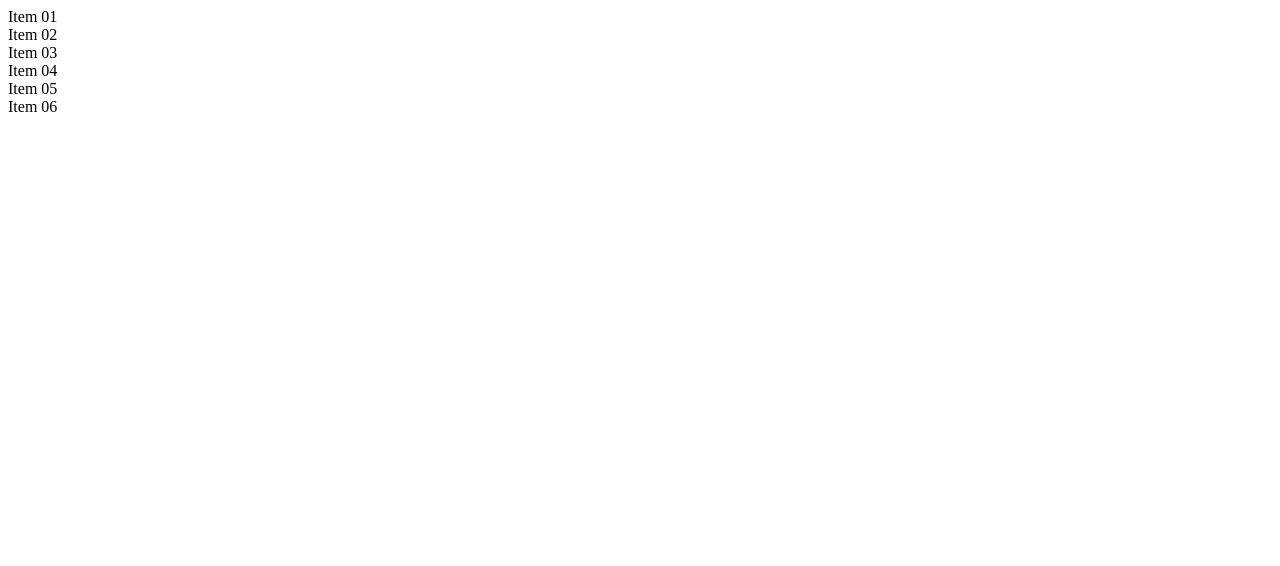
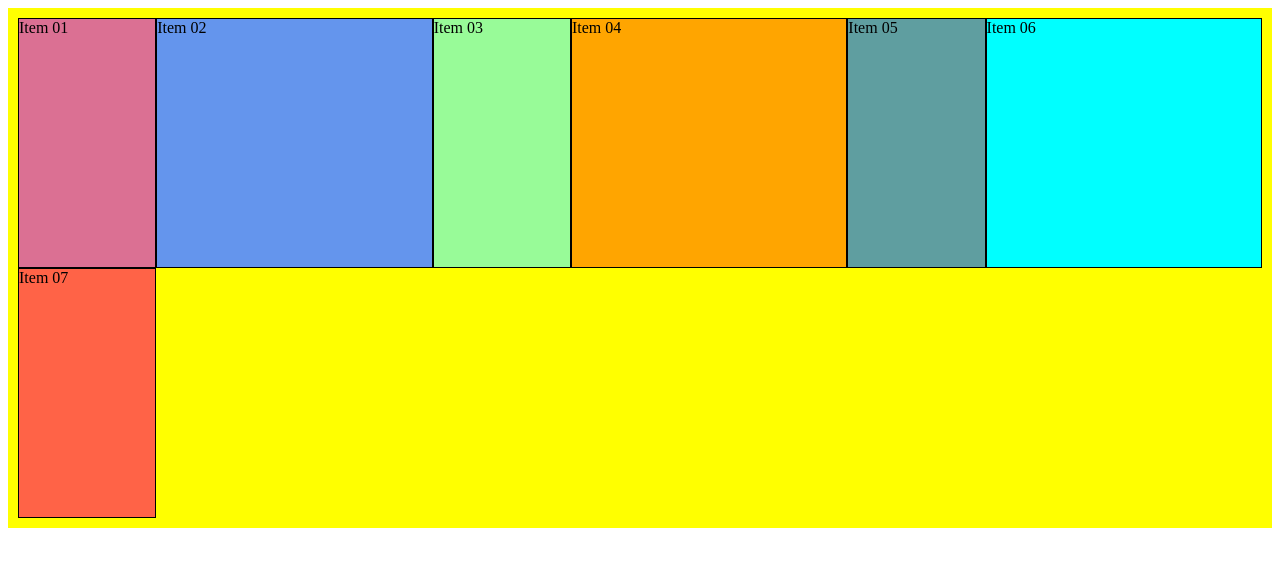
Before and after one commit to JefersonRodrigues21/cursoCssWebDeveloper, a plain HTML site: page gridLinCol.html in a window 1280 px wide. Drawn offline with Linux system fonts and the light colour scheme.

Commit message:
grid templante

```diff
--- /dev/null
+++ b/assets/css/gridRowCol.css
@@ -0,0 +1,42 @@
+.container {
+    background: yellow;
+    padding: 10px;
+    margin-bottom: 20px;
+    height: 500px;
+
+    display: grid;
+    grid-template-columns: repeat(3, 1fr 2fr); /*define o tamanho das 3 colunas que muda proporcionalmente. Auto fill(ocupa maior nº de colunas na linha e Auto fit(ocupa todo o espaço disponível na tela*/
+    grid-template-rows: repeat(2, 1fr);/*aqui precisa de uma referência, no caso o height*/
+}
+
+.item {
+    border: 1px solid black;
+}
+
+.item-01 {
+    background: palevioletred;
+}
+
+.item-02 {
+    background-color: cornflowerblue;
+}
+
+.item-03 {
+    background-color: palegreen;
+}
+
+.item-04 {
+    background-color: orange;
+}
+
+.item-05 {
+    background-color: cadetblue;
+}
+
+.item-06 {
+    background-color: aqua;
+}
+
+.item-07 {
+    background-color: tomato;
+}
--- a/gridLinCol.html
+++ b/gridLinCol.html
@@ -5,6 +5,7 @@
     <meta charset="UTF-8">
     <meta name="viewport" content="width=device-width, initial-scale=1.0">
     <title>Grid Row e Column</title>
+    <link rel="stylesheet" href="./assets/css/gridRowCol.css">
 </head>
 
 <body>
@@ -15,6 +16,7 @@
         <div class="item item-04">Item 04</div>
         <div class="item item-05">Item 05</div>
         <div class="item item-06">Item 06</div>
+        <div class="item item-07">Item 07</div>
     </div>
 </body>
 
```
